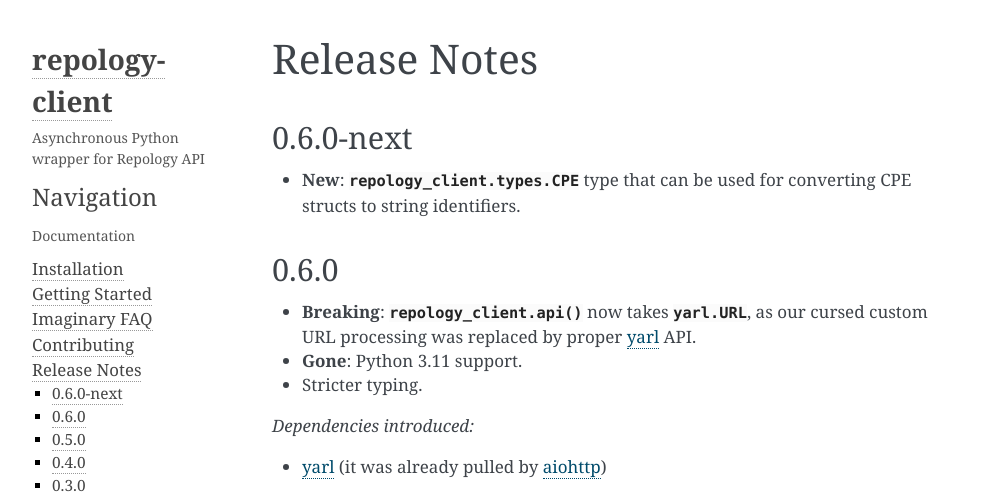
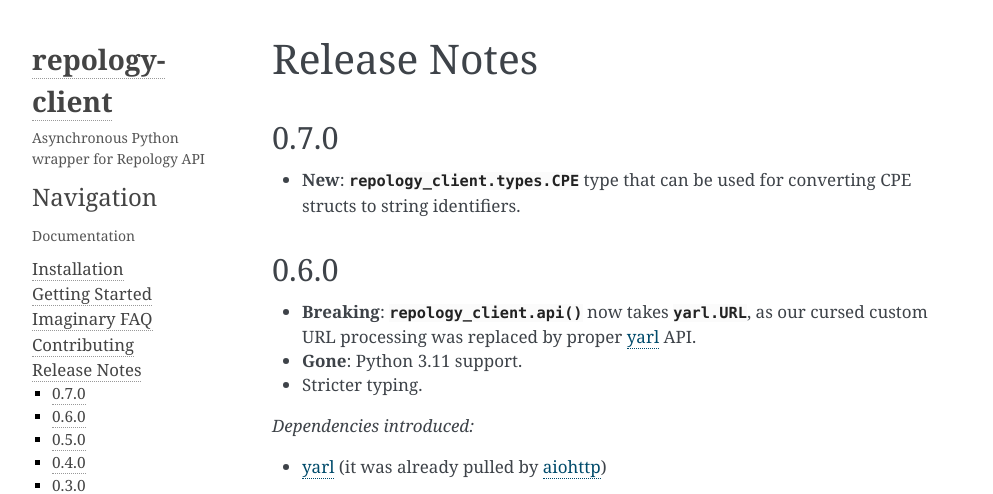
Before and after one commit to CyberTailor/repology-client, a Sphinx documentation site: the page built from docs/release-notes.rst, in a window 1280 px wide. Shown: the top 494 px of the page, without its empty margins (148-1141 px from the left). Built offline with Sphinx 7.4.7, drawn with Linux system fonts in a browser that asks for light colours.

Commit message:
Bump version: 0.6.0 → 0.7.0

```diff
--- a/docs/conf.py
+++ b/docs/conf.py
@@ -12,7 +12,7 @@
 project = 'repology-client'
 author = 'Anna Vyalkova'
 copyright = f'2024, {author}'
-release = '0.6.0'
+release = '0.7.0'
 
 # -- General configuration ---------------------------------------------------
 # https://www.sphinx-doc.org/en/master/usage/configuration.html#general-configuration
--- a/docs/release-notes.rst
+++ b/docs/release-notes.rst
@@ -4,7 +4,7 @@
 Release Notes
 =============
 
-0.6.0-next
+0.7.0
 ----------
 
 - **New**: :py:class:`repology_client.types.CPE` type that can be used for
--- a/pyproject.toml
+++ b/pyproject.toml
@@ -97,7 +97,7 @@
 plugins = ["pydantic.mypy"]
 
 [tool.bumpversion]
-current_version = "0.6.0"
+current_version = "0.7.0"
 commit = true
 tag = true
 tag_name = "{new_version}"
```
Also changed, not shown: 1 other file.
